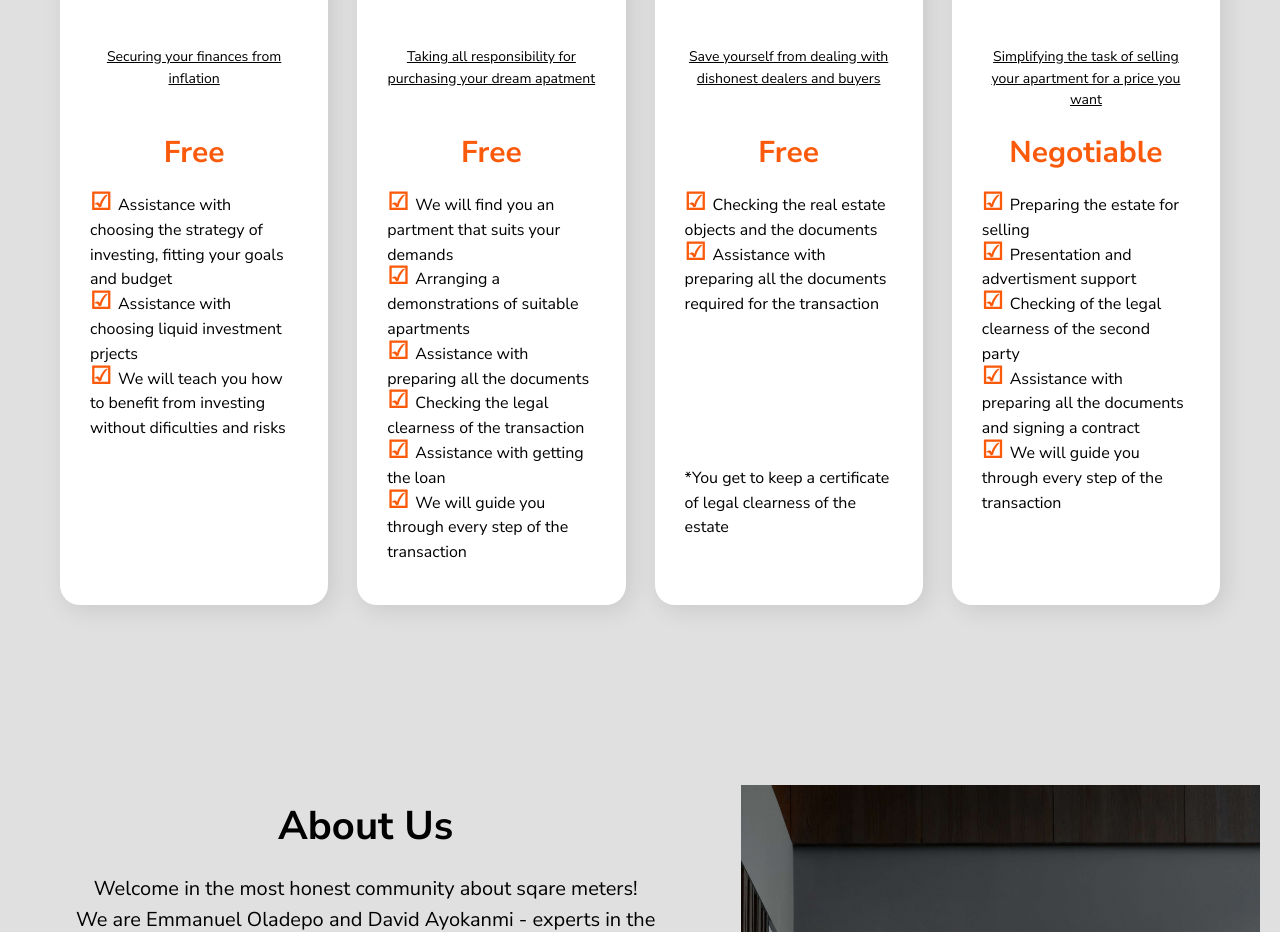
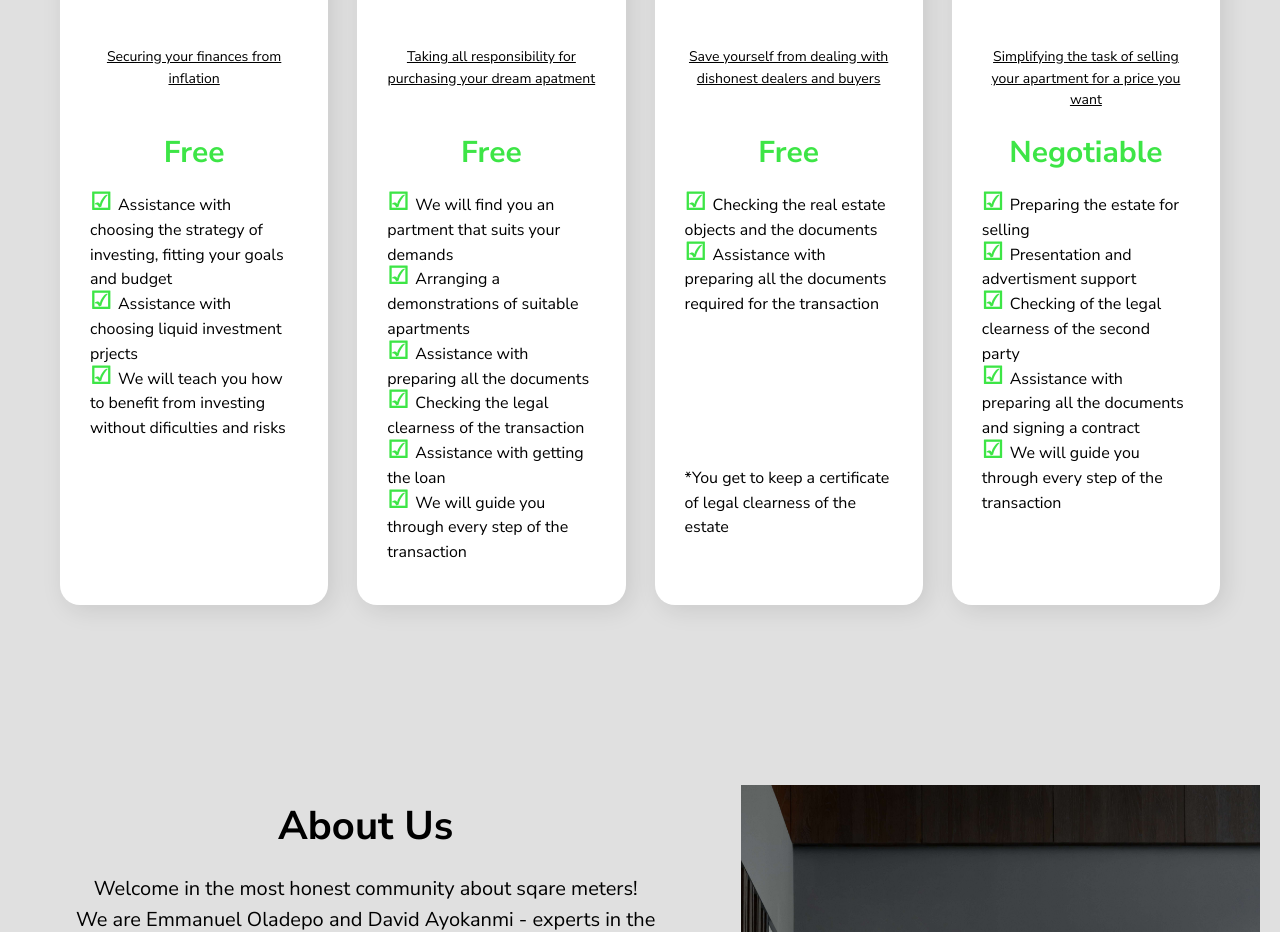
Before and after one commit to MrManny1/Mannyestates, a React (Create React App) app: page / in a window 1280 px wide. Shown: the part 1380-2312 px from the top of the page. Built offline with nearby package versions, Linux system fonts and the light colour scheme.

Commit message:
My portfolio continued

```diff
--- a/src/components/website_sections/2nd_services_and_about_us/ServicesAndAboutUsSection.module.css
+++ b/src/components/website_sections/2nd_services_and_about_us/ServicesAndAboutUsSection.module.css
@@ -79,7 +79,7 @@
 .cardPrice {
     font-size: 30px;
     font-weight: bold;
-    color: rgb(250, 90, 10);
+    color: rgba(20, 224, 30, 0.822);
     min-height: 37px;
 }
 
@@ -93,7 +93,7 @@
 }
 
 .checkMark {
-    color: rgb(250, 90, 10);
+    color: rgba(20, 224, 30, 0.822);
     font-size: 24px;
     font-weight: bold;
     line-height: 0;
```
